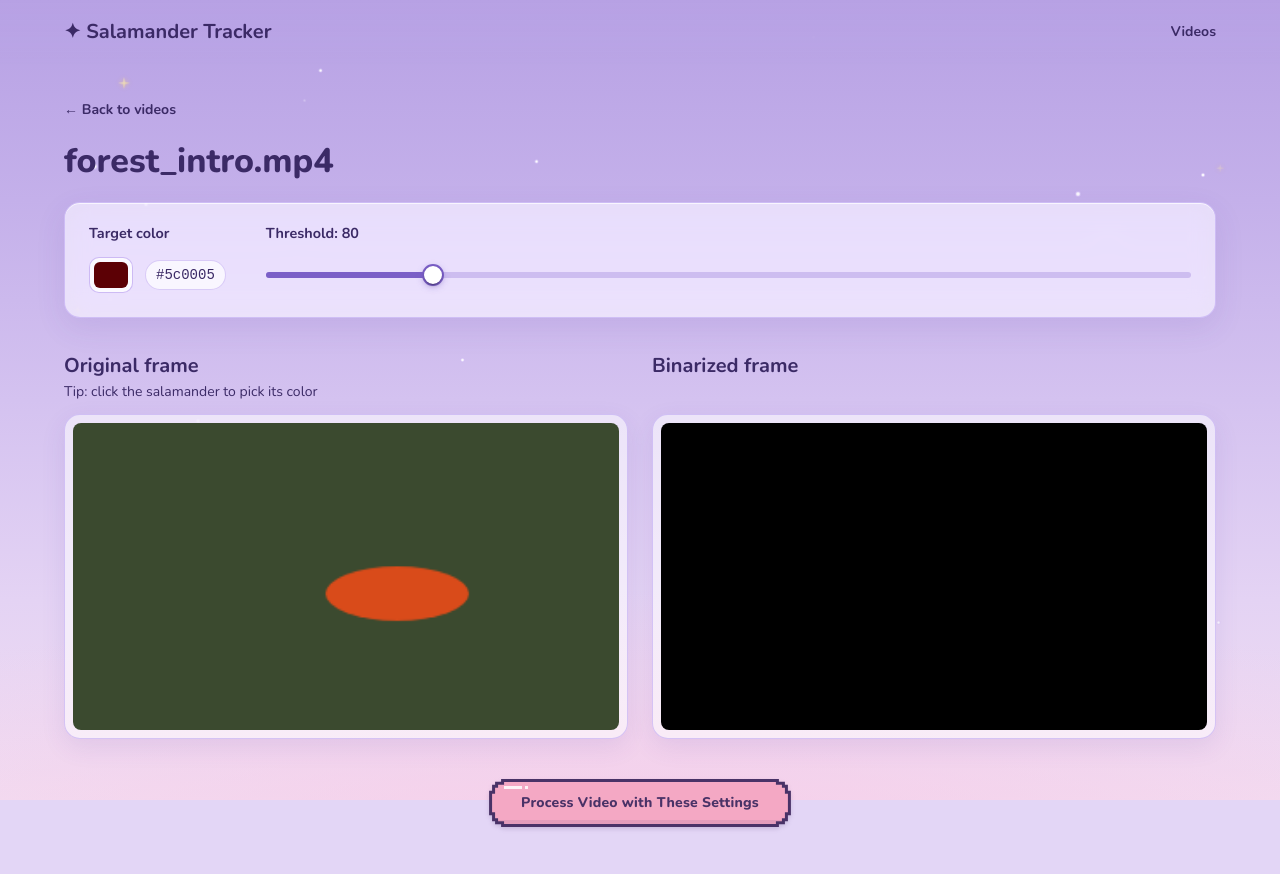
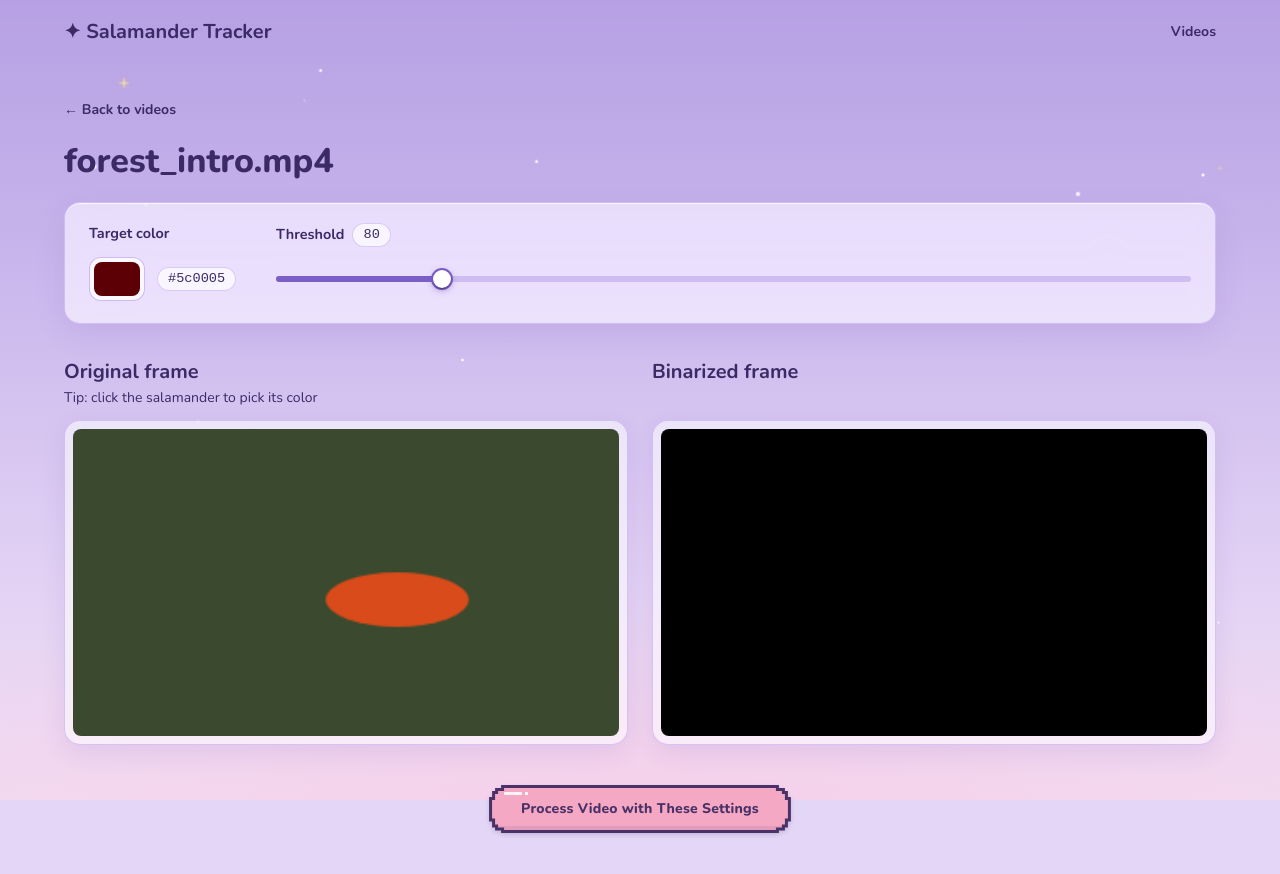
Before and after one commit to kacastillo/centroid-finder-frontend, a React (Vite) app: page /preview/forest_intro.mp4 in a window 1280 px wide. Shown: the top 874 px of the page. Built offline with nearby package versions, Linux system fonts and the light colour scheme.

Commit message:
Enhance ControlsPanel layout and styling: adjust grid structure, improve color picker dimensions, and update threshold display for better usability

```diff
--- a/src/components/ControlsPanel.jsx
+++ b/src/components/ControlsPanel.jsx
@@ -9,8 +9,11 @@ import Typography from "@mui/material/Typography";
 const MAX_THRESHOLD = 442;
 
 /*
- * Labels on the top row, controls on the row below, so "Target color"
- * lines up with "Threshold" and the swatch lines up with the slider.
+ * Two groups side by side: the color group takes only the width it needs,
+ * and the threshold group takes the rest. Labels sit on the top row and
+ * controls on the row below, so the two labels line up and the swatch
+ * lines up with the slider.
+ *
  * On small screens it becomes one column: color label, color picker,
  * threshold label, slider.
  */
@@ -29,13 +32,24 @@ const gridSx = {
 const controlRowSx = {
   display: "flex",
   alignItems: "center",
-  minHeight: 44,
+  minHeight: 48,
 };
 
-// Small, soft label text above each control
+// Small, bold label text above each control
 const labelSx = {
   fontWeight: 700,
   fontSize: "0.9rem",
+};
+
+// The small pill that shows a value (the hex code, the threshold number)
+const valuePillSx = {
+  fontFamily: "monospace",
+  fontSize: "0.85rem",
+  lineHeight: 1.6,
+  px: 1.25,
+  borderRadius: 999,
+  bgcolor: "rgba(255, 255, 255, 0.7)",
+  border: "1px solid rgba(185, 160, 240, 0.5)",
 };
 
 /**
@@ -54,7 +68,7 @@ export default function ControlsPanel({ color, threshold, onColorChange, onThres
       <Box sx={{ ...controlRowSx, gridArea: "colorControl", gap: 1.5 }}>
         {/*
          * The browser's built-in color picker; its value looks like "#5c0005".
-         * Styled as a rounded swatch with a soft border.
+         * Styled as a rounded swatch, 44px tall so it's easy to tap.
          */}
         <Box
           component="input"
@@ -64,45 +78,45 @@ export default function ControlsPanel({ color, threshold, onColorChange, onThres
           value={color}
           onChange={(e) => onColorChange(e.target.value)}
           sx={{
-            width: 44,
-            height: 36,
+            width: 56,
+            height: 44,
             p: 0.5,
             border: "1px solid rgba(185, 160, 240, 0.7)",
-            borderRadius: "10px",
+            borderRadius: "12px",
             bgcolor: "rgba(255, 255, 255, 0.8)",
             cursor: "pointer",
+            "&:focus-visible": {
+              outline: "3px solid #7b5fc7",
+              outlineOffset: 2,
+            },
             // Rounds the color inside the picker in Chrome/Edge and Safari
             "&::-webkit-color-swatch-wrapper": { p: 0 },
-            "&::-webkit-color-swatch": { border: "none", borderRadius: "6px" },
+            "&::-webkit-color-swatch": { border: "none", borderRadius: "8px" },
             // Same for Firefox
-            "&::-moz-color-swatch": { border: "none", borderRadius: "6px" },
+            "&::-moz-color-swatch": { border: "none", borderRadius: "8px" },
           }}
         />
 
-        {/* The hex value in a small pill */}
-        <Typography
-          variant="body2"
-          sx={{
-            fontFamily: "monospace",
-            px: 1.25,
-            py: 0.5,
-            borderRadius: 999,
-            bgcolor: "rgba(255, 255, 255, 0.7)",
-            border: "1px solid rgba(185, 160, 240, 0.5)",
-          }}
-        >
+        {/* The hex value; aria-hidden because the picker already reports its color */}
+        <Typography component="span" aria-hidden="true" sx={valuePillSx}>
           {color}
         </Typography>
       </Box>
 
-      <Typography id="threshold-label" sx={{ ...labelSx, gridArea: "thresholdLabel" }}>
-        Threshold: {threshold}
-      </Typography>
+      {/* The label and the current number, kept together on one line */}
+      <Box sx={{ gridArea: "thresholdLabel", display: "flex", alignItems: "center", gap: 1 }}>
+        <Typography id="threshold-label" sx={labelSx}>
+          Threshold
+        </Typography>
+        <Typography component="span" aria-hidden="true" sx={valuePillSx}>
+          {threshold}
+        </Typography>
+      </Box>
 
       {/*
        * onChange fires while dragging, so the preview updates live.
-       * The slider starts right under its label; at either end the thumb
-       * sits in the panel's padding, so it's never cut off.
+       * Keyboard: arrow keys move by 1, Shift + arrows by 10, Home/End jump to the ends.
+       * At either end the thumb sits in the panel's padding, so it's never cut off.
        */}
       <Box sx={{ ...controlRowSx, gridArea: "thresholdControl" }}>
         <Slider
@@ -112,6 +126,7 @@ export default function ControlsPanel({ color, threshold, onColorChange, onThres
           min={0}
           max={MAX_THRESHOLD}
           step={1}
+          shiftStep={10}
           valueLabelDisplay="auto"
           onChange={(e, value) => onThresholdChange(value)}
         />
```
